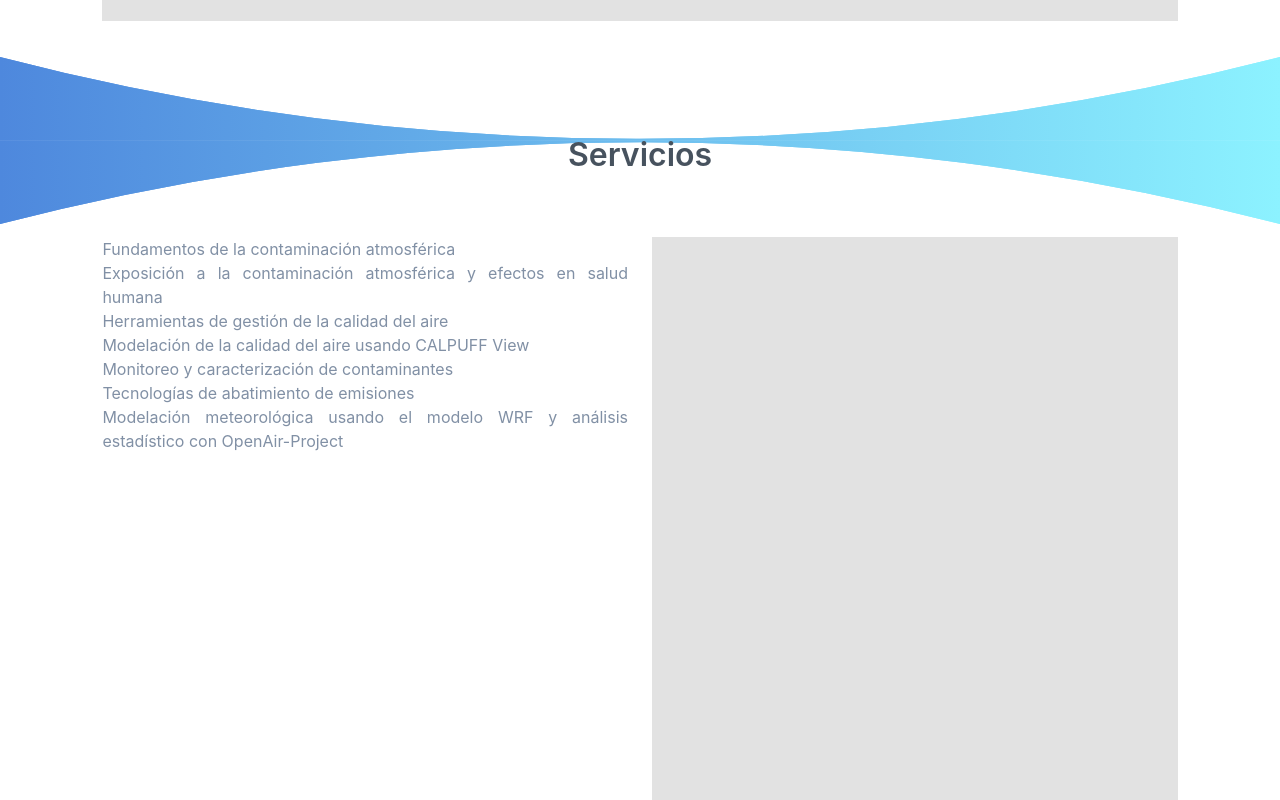
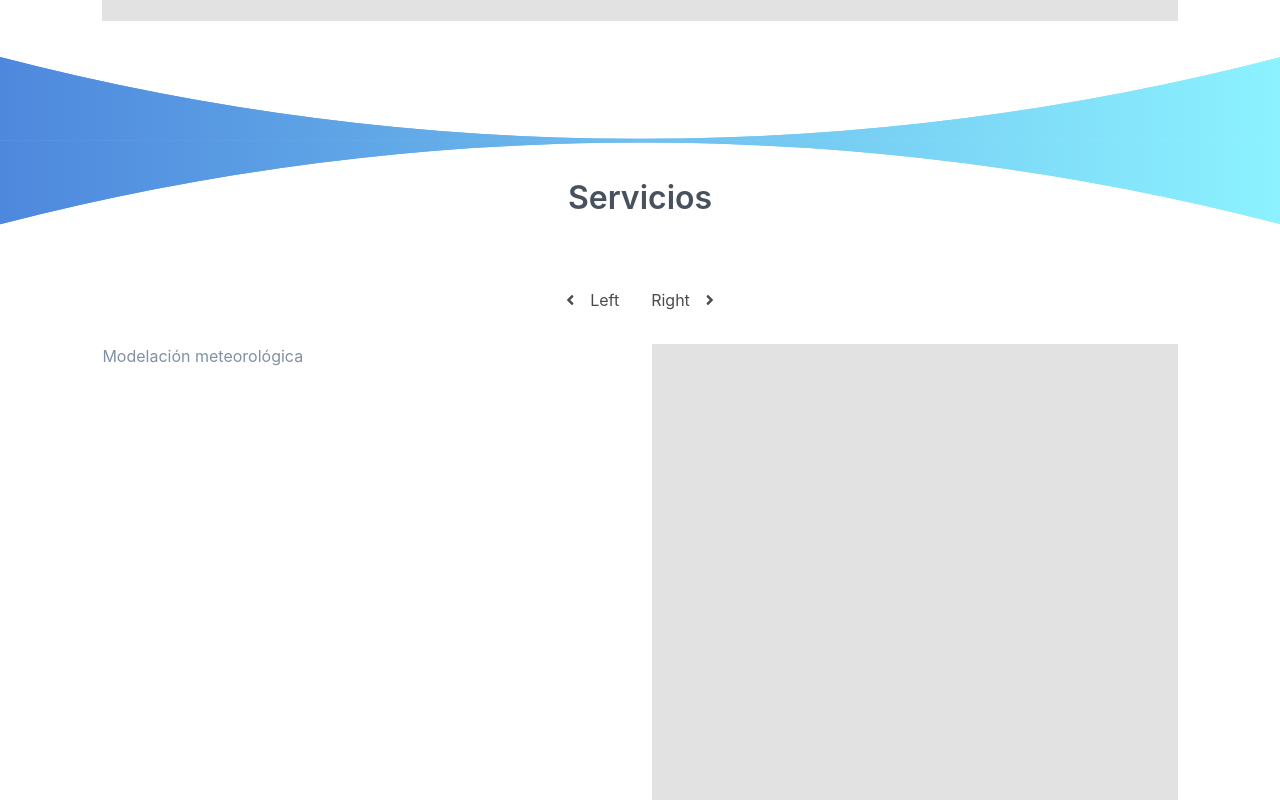
Before and after one commit to progressio-spa/particulasCL, a Vue app: page /#/ in a window 1280 px wide. Shown: the part 3540-4340 px from the top of the page. Built offline with nearby package versions, Linux system fonts and the light colour scheme.

Commit message:
ADD: Services view almost done.

```diff
--- a/src/components/CardBanner.vue
+++ b/src/components/CardBanner.vue
@@ -14,9 +14,6 @@
 		    </div>
 
 		    <div class="content">
-<!-- 		      Lorem ipsum dolor sit amet, consectetur adipiscing elit.
-		      Phasellus nec iaculis mauris. -->
-
 		      {{description}}
 		      <br>
 		    </div>
@@ -38,4 +35,8 @@
 
 <style scoped>
 
+	.card-content {
+	  height: 100%;
+	}
+
 </style>
--- a/src/sections/Experience.vue
+++ b/src/sections/Experience.vue
@@ -79,6 +79,7 @@
 
 	.title {
 		color: white;
+		padding-top: 30%;
 	}
 
 	.header {
--- a/src/sections/Services.vue
+++ b/src/sections/Services.vue
@@ -4,21 +4,35 @@
             <div class="columns" id="columns-header">
                 <div class="column is-full">
                     <div class="header">
-                        <p class="title">Servicios</p>
+                        <p class="title">
+                            Servicios
+                        </p>
                     </div>
                 </div>
             </div>
-            <div class="columns" id="columns-body">
+
+            <div class="tabs is-fullwidth">
+              <ul>
+                <li>
+                  <a @click="tab-=1;">
+                    <span class="icon"><i class="fas fa-angle-left" aria-hidden="true"></i></span>
+                    <span>Left</span>
+                  </a>
+                </li>
+                <li>
+                  <a @click="tab+=1;">
+                    <span>Right</span>
+                    <span class="icon"><i class="fas fa-angle-right" aria-hidden="true"></i></span>
+                  </a>
+                </li>
+              </ul>
+            </div>
+
+            <div class="columns" id="columns-body" v-if="tab % 8 == 0">
                 <div class="column is-half" id="left">
                     <div class="aboutUs-body">
                         <ul>
-                            <li>Fundamentos de la contaminación atmosférica</li>
-                            <li>Exposición a la contaminación atmosférica y efectos en salud humana</li>
-                            <li>Herramientas de gestión de la calidad del aire</li>
-                            <li>Modelación de la calidad del aire usando CALPUFF View</li>
-                            <li>Monitoreo y caracterización de contaminantes</li>
-                            <li>Tecnologías de abatimiento de emisiones</li>
-                            <li>Modelación meteorológica usando el modelo WRF y análisis estadístico con OpenAir-Project</li>
+                            <li>Modelación de la calidad del aire y olores molestos</li>
                         </ul>
                     </div>
                 </div>
@@ -26,9 +40,144 @@
                     <div class="color"></div>
                 </div>
             </div>
+
+            <div class="columns" id="columns-body" v-if="tab % 8 == 1">
+                <div class="column is-half" id="left">
+                    <div class="aboutUs-body">
+                        <ul>
+                            <li>Modelación meteorológica</li>
+                        </ul>
+                    </div>
+                </div>
+                <div class="column is-half" id="right">
+                    <div class="color"></div>
+                </div>
+            </div>
+
+            <div class="columns" id="columns-body" v-if="tab % 8 == 2">
+                <div class="column is-half" id="left">
+                    <div class="aboutUs-body">
+                        <ul>
+                            <li>Inventario de emisiones</li>
+                        </ul>
+                    </div>
+                </div>
+                <div class="column is-half" id="right">
+                    <div class="color"></div>
+                </div>
+            </div>
+
+            <div class="columns" id="columns-body" v-if="tab % 8 == 3">
+                <div class="column is-half" id="left">
+                    <div class="aboutUs-body">
+                        <ul>
+                            <li>Estudio de efectos en salud</li>
+                        </ul>
+                    </div>
+                </div>
+                <div class="column is-half" id="right">
+                    <div class="color"></div>
+                </div>
+            </div>
+
+            <div class="columns" id="columns-body" v-if="tab % 8 == 4">
+                <div class="column is-half" id="left">
+                    <div class="aboutUs-body">
+                        <ul>
+                            <li>Monitoreo de contaminantes atmosféricos</li>
+                        </ul>
+                    </div>
+                </div>
+                <div class="column is-half" id="right">
+                    <div class="color"></div>
+                </div>
+            </div>
+
+            <div class="columns" id="columns-body" v-if="tab % 8 == 5">
+                <div class="column is-half" id="left">
+                    <div class="aboutUs-body">
+                        <ul>
+                            <li>Estudios de abatimiento y reducción de emisiones</li>
+                        </ul>
+                    </div>
+                </div>
+                <div class="column is-half" id="right">
+                    <div class="color"></div>
+                </div>
+            </div>
+
+            <div class="columns" id="columns-body" v-if="tab % 8 == 6">
+                <div class="column is-half" id="left">
+                    <div class="aboutUs-body">
+                        <ul>
+                            <li>Soluciones energéticas para reducción de emisiones</li>
+                        </ul>
+                    </div>
+                </div>
+                <div class="column is-half" id="right">
+                    <div class="color"></div>
+                </div>
+            </div>
+
+            <div class="columns" id="columns-body" v-if="tab % 8 == 7">
+                <div class="column is-half" id="left">
+                    <div class="aboutUs-body">
+                        <ul>
+                            <li>Modelación Fluido Dínamica (CFD) de Procesos Industriales con OpenFOAM</li>
+                        </ul>
+                    </div>
+                </div>
+                <div class="column is-half" id="right">
+                    <div class="color"></div>
+                </div>
+            </div>
+
+            <!-- <div class="columns" v-if="tab % 8 == 0">
+                <div class="column" style="">
+                    <CardBanner image="here goes the route" title="Modelación de la calidad del aire y olores molestos" description="Lorem ipsum dolor sit amet, consectetur adipiscing elit."> </CardBanner>
+                </div>
+                <div class="column" style="">
+                    <CardBanner image="here goes the route" title="Modelación Meteorológica" description="Lorem ipsum dolor sit amet, consectetur adipiscing elit."> </CardBanner>
+                </div>
+                <div class="column" style="">
+                    <CardBanner image="here goes the route" title="Inventario de emisiones" description="Lorem ipsum dolor sit amet, consectetur adipiscing elit."> </CardBanner>
+                </div>
+                <div class="column">
+                    <CardBanner image="here goes the route" title="Estudio de efectos en salud" description="Lorem ipsum dolor sit amet, consectetur adipiscing elit."> </CardBanner>
+                </div>
+            </div>
+            <div class="columns" v-if="tab==0">
+                <div class="column">
+                    <CardBanner image="here goes the route" title="Monitoreo de contaminantes atmosféricos" description="Lorem ipsum dolor sit amet, consectetur adipiscing elit."> </CardBanner>
+                </div>
+                <div class="column">
+                    <CardBanner image="here goes the route" title="Estudio de abatimiento y reducción de emisiones" description="Lorem ipsum dolor sit amet, consectetur adipiscing elit."> </CardBanner>
+                </div>
+                <div class="column">
+                    <CardBanner image="here goes the route" title="Soluciones energéticas para reducción de emisiones" description="Lorem ipsum dolor sit amet, consectetur adipiscing elit."> </CardBanner>
+                </div>
+                <div class="column">
+                    <CardBanner image="here goes the route" title="Modelación fluido dinámicas (CFD) de procesos industriales con OpenFOAM" description="Lorem ipsum dolor sit amet, consectetur adipiscing elit."> </CardBanner>
+                </div>
+            </div> -->
         </div>
     </section>
 </template>
+
+<script>
+    import CardBanner from '../components/CardBanner.vue'
+    export default{
+        components: {
+            CardBanner
+        },
+
+        data(){
+            return {
+                tab: 1,
+            };
+        },
+    }
+</script>
 
 <style scoped>
     .hero-body {
@@ -60,6 +209,7 @@
 
     .title {
         color: #47525E;
+        padding-top: 30%;
     }
 
     .header {
@@ -91,7 +241,7 @@
 
 
     .color {
-        width: 100%;
+        width: 70%%;
         height: 100%;
         background-color: rgb(226, 226, 226);
     }
```
